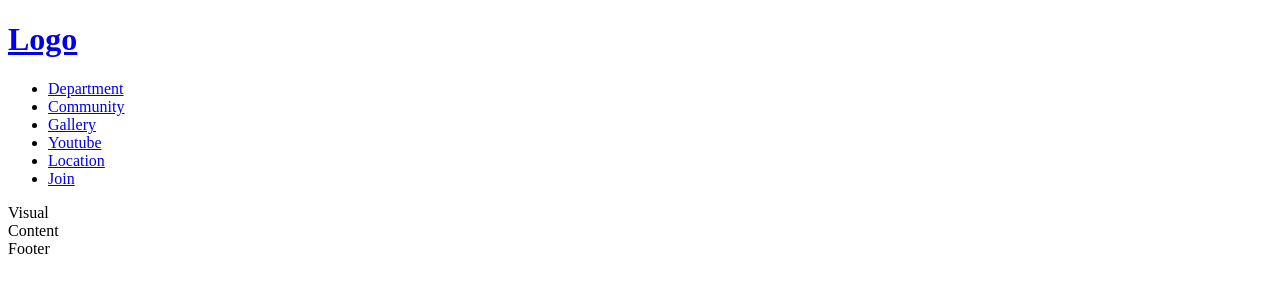
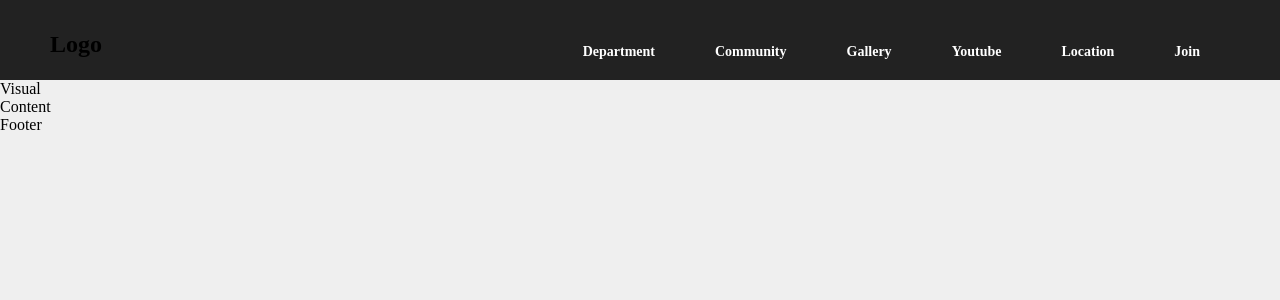
Before and after one commit to dev-jiji/profile, a React (Create React App) app: page / in a window 1280 px wide. Shown: the top 300 px of the page. Built offline with nearby package versions, Linux system fonts and the light colour scheme.

Commit message:
reset.scss 추가 / 폰트 추가 / header.scss 추가

```diff
--- a/src/components/common/Header.js
+++ b/src/components/common/Header.js
@@ -9,11 +9,13 @@
 const Header = () => {
   return (
     <header>
+      {/* 레이아웃 div */}
+      <div className="inner">
       <h1>
         <Link to="/" >
         Logo</Link>
       </h1>
-      <ul>
+      <ul id="gnb">
         <li>
           <Link to="/department"> Department</Link>
         </li>
@@ -33,6 +35,7 @@
           <Link to="/join">Join</Link>
         </li>
       </ul>
+      </div>
     </header>
   );
 };
--- a/src/index.js
+++ b/src/index.js
@@ -2,6 +2,7 @@
 import ReactDOM from "react-dom";
 import { BrowserRouter } from "react-router-dom";
 import App from "./App";
+import "./scss/style.scss"
 ReactDOM.render(
   <BrowserRouter>
     <App />
--- a/src/scss/common/_header.scss
+++ b/src/scss/common/_header.scss
@@ -0,0 +1,37 @@
+header{
+    width: 100%;
+    background-color: #222;
+      .inner{
+        position: relative;
+        width: 1180px;
+        height: 80px;
+        margin: 0 auto;
+        h1{
+            position: absolute;
+            bottom: 20px;
+            left: 0;
+            a{
+                font-weight: 700;
+                color: #000;
+                font-size: 24px;
+            }
+        }
+        #gnb{
+            position: absolute;
+            right: 0;
+            bottom: 0;
+            li{
+                float: left;
+                a{
+                    display: block;
+                    padding: 20px 30px;
+                    font-weight: 600;
+                    font-size: 14px;
+                    color: #fff;
+
+                }
+            }
+        }
+
+    }
+}
--- a/src/scss/common/_reset.scss
+++ b/src/scss/common/_reset.scss
@@ -0,0 +1,20 @@
+* {
+  margin: 0;
+  padding: 0;
+  box-sizing: 0;
+}
+ul,
+li {
+  list-style: none;
+}
+a {
+  color: #000;
+  text-decoration: none;
+}
+img {
+  vertical-align: middle;
+  border: 0;
+}
+body {
+  background-color: #efefef;
+}
--- a/src/scss/style.scss
+++ b/src/scss/style.scss
@@ -1,3 +1,4 @@
+@import url('https://fonts.googleapis.com/css2?family=Noto+Sans+KR:wght@100;300;400;500;700;900&display=swap');
 // common 파일명에 _안붙임
 @import "common/reset";
 @import "common/header";
```
